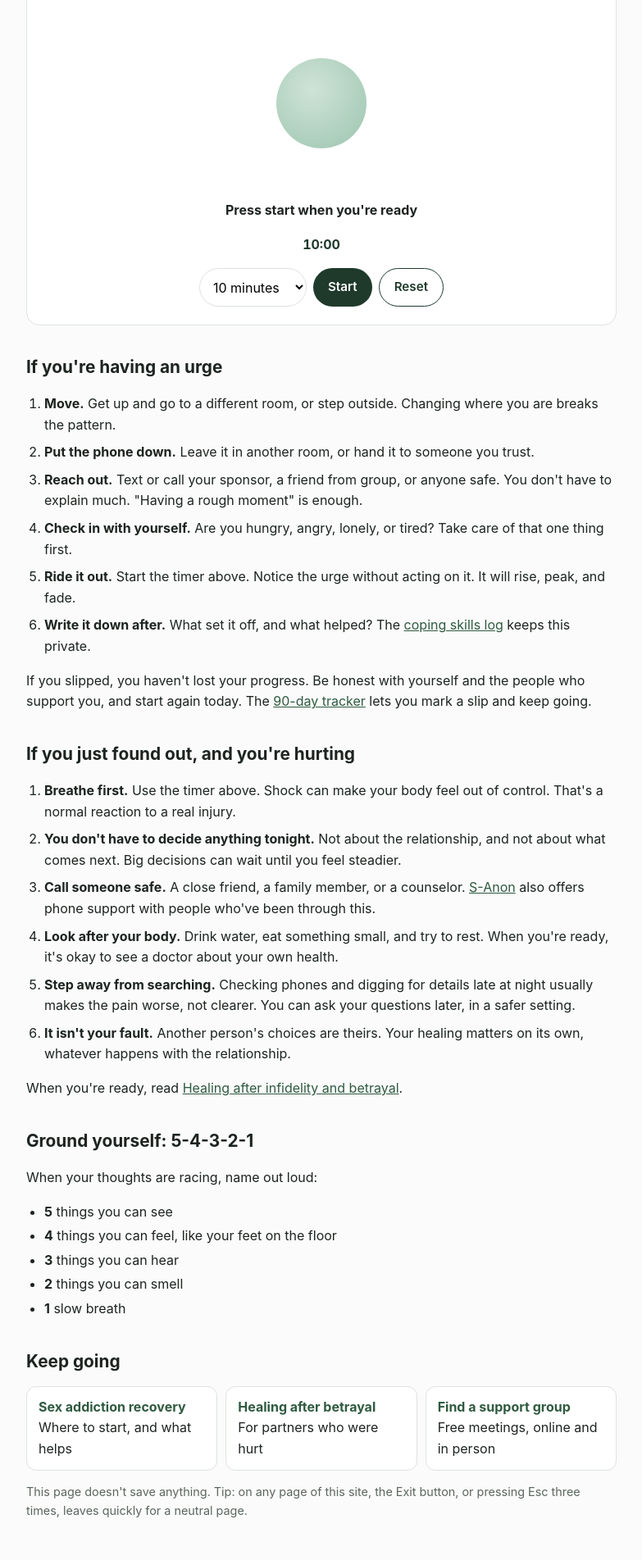
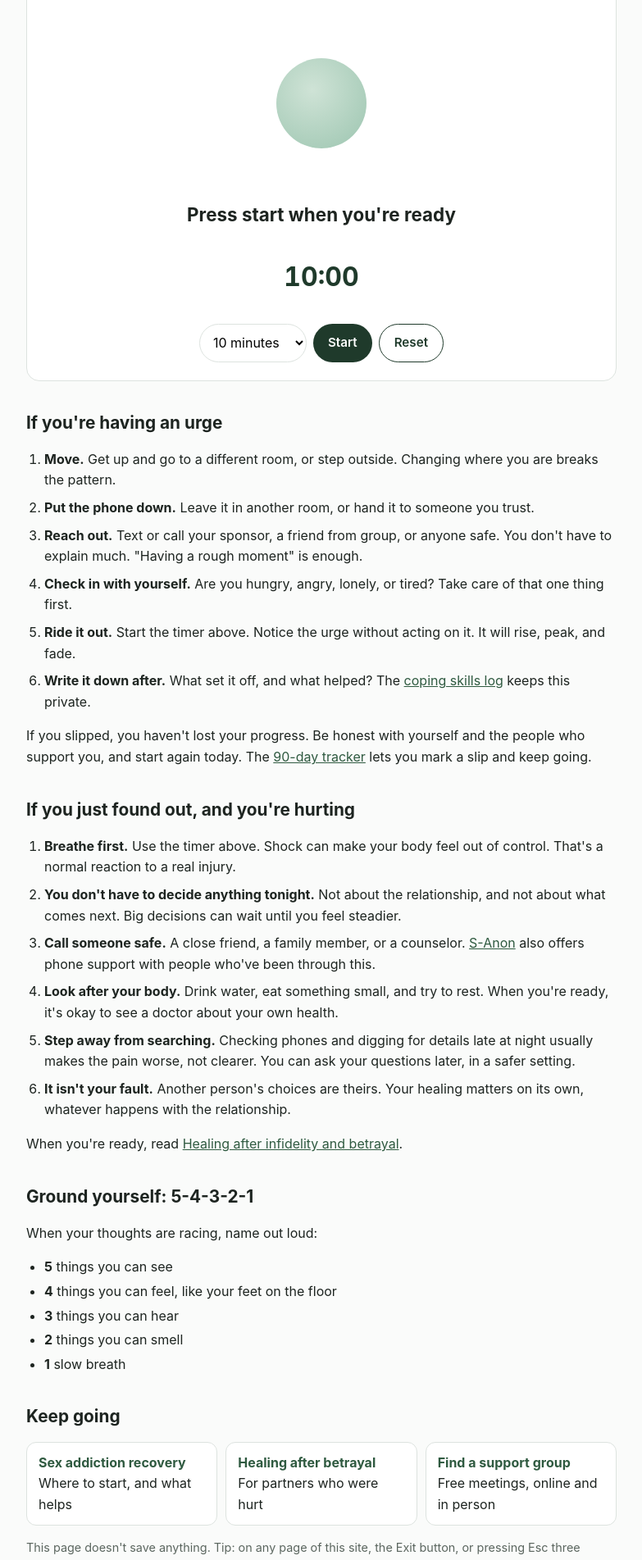
Before and after one commit to slagroupresources/slagroupresources.github.io, a Jekyll site: the page built from help-now.html, in a window 1280 px wide. Shown: the part 583-2486 px from the top of the page at 82% size, without its empty margins (248-1031 px from the left). Built offline with Jekyll 4.4.1, drawn with Linux system fonts in a browser that asks for light colours.

Commit message:
Help now: timer and breathing prompt at their intended size
Co-Authored-By: Claude Opus 5.5 <noreply@anthropic.com>
Claude-Session: https://claude.ai/code/session_01FuTHjj2WZZEMmmHJBTtsrf

```diff
--- a/help-now.html
+++ b/help-now.html
@@ -18,8 +18,8 @@ lede: Ride out an urge, or get through a hard moment, one breath at a time. Noth
   .orb.in { transform:scale(1.8); }
   .orb.hold { transform:scale(1.8); }
   .orb.out { transform:scale(1); transition-duration:6s; }
-  .phase { font-size:1.4rem; font-weight:700; min-height:1.6em; margin:4px 0; }
-  .clock { font-size:2rem; font-variant-numeric:tabular-nums; font-weight:700; color:var(--green-900); }
+  .breathe .phase { font-size:1.4rem; font-weight:700; min-height:1.6em; margin:4px 0; }
+  .breathe .clock { font-size:2rem; font-variant-numeric:tabular-nums; font-weight:700; color:var(--green-900); }
   .controls { display:flex; gap:8px; justify-content:center; flex-wrap:wrap; margin-top:12px; }
   .controls select { font:inherit; padding:9px 12px; border:1px solid var(--line); border-radius:999px; background:#fff; }
   .done { background:var(--green-100); border-radius:12px; padding:12px 16px; margin-top:14px; }
```
